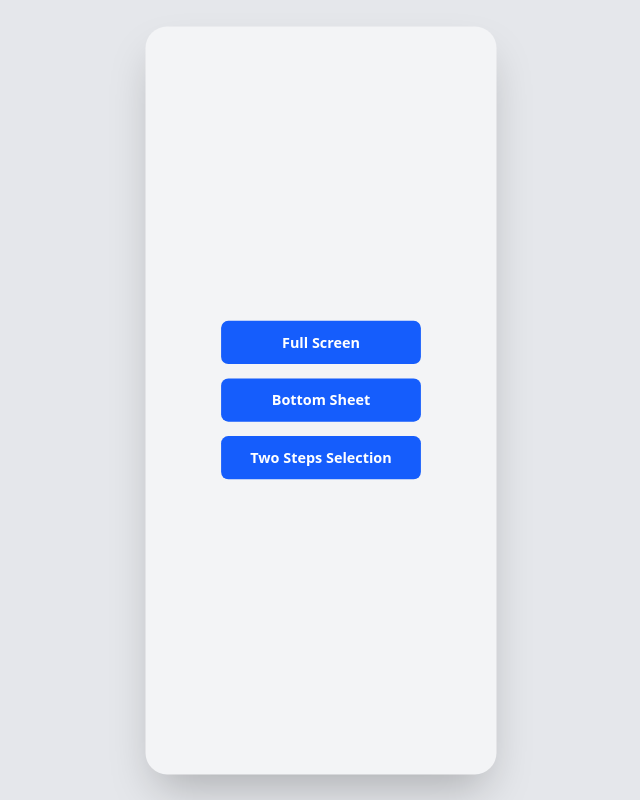
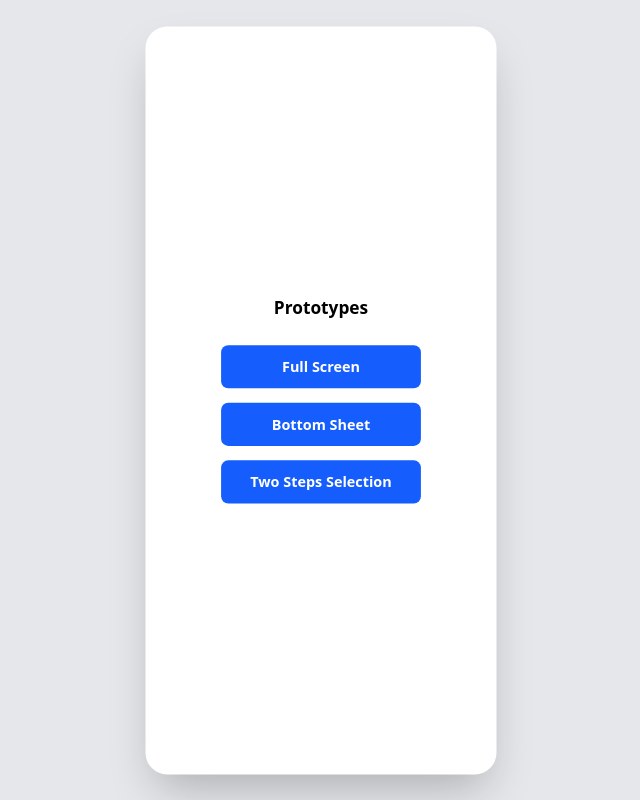
Before and after one commit to ignacioazzi/prototypes, a React (Vite) app: page / in a window 1280 px wide. Shown: the whole page, without its empty margins (319-959 px from the left). Built offline with nearby package versions, Linux system fonts and the light colour scheme.

Commit message:
Update Home.jsx

```diff
--- a/src/Home.jsx
+++ b/src/Home.jsx
@@ -6,12 +6,10 @@ export default function Home() {
   };
 
   return (
-    <div style={{ width: '390px', aspectRatio: '1 / 2.13', transform: 'scale(0.9)' }} className=" flex bg-gray-50 rounded-3xl shadow-2xl  flex-col items-center justify-center bg-gray-100 gap-16 p-8">
+    <div style={{ width: '390px', aspectRatio: '1 / 2.13', transform: 'scale(0.9)' }} className=" flex rounded-3xl shadow-2xl  flex-col items-center justify-center bg-white  gap-8 p-8">
 
-
+      <h1 className="text-2xl font-bold">Prototypes</h1>
       <nav className="flex flex-col gap-4">
-
-
         <button
           onClick={() => handleNavigation('#full')}
           className="px-8 py-3 bg-blue-600 text-white font-semibold rounded-lg "
```
